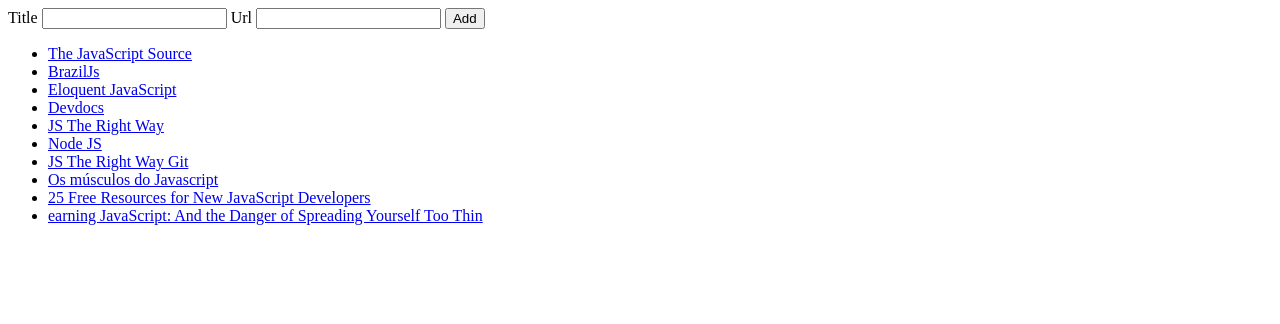
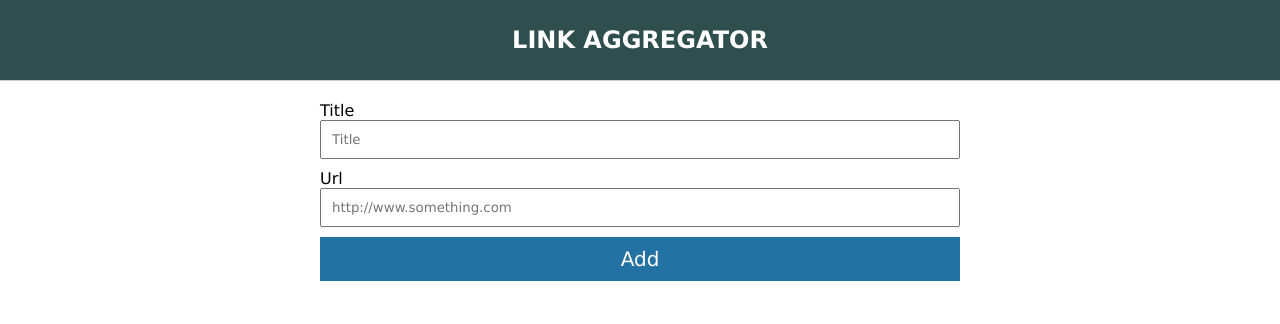
Before and after one commit to fcarlosdev/node-js-study, a website: page page_genarator/templates/template.html in a window 1280 px wide. Drawn offline with Linux system fonts and the light colour scheme.

Commit message:
Refactoring the code and improve the app

```diff
--- a/page_genarator/templates/main.css
+++ b/page_genarator/templates/main.css
@@ -1,4 +1,81 @@
+* {
+  padding: 0;
+  margin: 0;
+  font-family: Verdana, Geneva, Tahoma, sans-serif;
+}
+
+a {
+  color: #000;
+  text-decoration: none;
+}
+
+
+.head {
+  height: 80px;
+  color: #fff;
+  display: flex;
+  align-items: center;
+  background-color:darkslategray;
+  justify-content: center;
+  border-bottom: 1px solid #ccc;
+  margin-bottom: 20px;
+}
+
+.head h2 {
+  text-transform: uppercase;
+}
+
 form {
+  min-height: 180px;
+}
+
+.fields {
+  width: 50%;
+  height: 150px;
   display: flex;
+  margin: 0 auto;
   flex-direction: column;
 }
+
+input[type="text"], input[type="url"] {
+  padding: 10px;
+  margin-bottom: 10px;
+}
+
+input[type="submit"] {
+  color: #fff;
+  border: none;
+  padding: 10px;
+  font-size: 20px;
+  cursor: pointer;
+  background-color: #2471A3;
+}
+
+input[type="submit"]:hover {
+  background-color: #1F618D;
+}
+
+.container {
+  width: 50%;
+  margin: 0 auto;
+  margin-top: 20px;
+  overflow-y: auto;
+  max-height: 300px;
+  overflow-x: hidden;
+  /* border: 1px solid #ccc; */
+}
+
+ul {
+  padding: 10px;
+  list-style: none;
+}
+
+ul li {
+  display:flex;
+  padding: 4px;
+  justify-content: space-between;
+}
+
+ul li:hover {
+  background-color: burlywood;
+}
--- a/page_genarator/templates/template.html
+++ b/page_genarator/templates/template.html
@@ -2,54 +2,34 @@
 <html lang="en">
 <head>
   <meta charset="UTF-8">
-  <meta name="viewport" content="width=device-width, initial-scale=1.0">
+  <meta name="viewport" content="width=device-width
+ initial-scale=1.0">
   <meta http-equiv="X-UA-Compatible" content="ie=edge">
   <title>Document</title>
-  <!-- <link rel="stylesheet" href="/main.css"> -->
+  <link rel="stylesheet" href="/main.css">
 </head>
 <body>
+  <div class="head">
+    <h2>Link Aggregator</h2>
+  </div>
   <form action="/" method="post">
     <div class="fields">
       <label for="title">Title</label>
-      <input type="text" name="title" id="title">
+      <input type="text" name="title" id="title" placeholder="Title">
       <label for="url">Url</label>
-      <input type="text" name="url" id="url">
+      <input type="url" name="url" id="url" placeholder="http://www.something.com">
       <input type="submit" value="Add">
     </div>
   </form>
   <div class="container">
     <ul>
-      <li>
-        <a href ="https://javascriptsource.com/">The JavaScript Source</a>
-      </li>
-      <li>
-        <a href ="https://braziljs.org/">BrazilJs</a>
-      </li>
-      <li>
-        <a href ="http://eloquentjavascript.net/">Eloquent JavaScript</a>
-      </li>
-      <li>
-        <a href ="http://devdocs.io/">Devdocs</a>
-      </li>
-      <li>
-        <a href ="http://jstherightway.org/">JS The Right Way</a>
-      </li>
-      <li>
-        <a href ="https://www.youtube.com/channel/UC07JWf9A0B1scApbS1Te7Ww">Node JS</a>
-      </li>
-      <li>
-        <a href ="https://github.com/braziljs/js-the-right-way">JS The Right Way Git</a>
-      </li>
-      <li>
-        <a href ="https://medium.com/@milfont/os-m%C3%BAsculos-do-javascript-be2b721851b7#.trxwaong6">Os músculos do Javascript</a>
-      </li>
-      <li>
-        <a href ="https://medium.freecodecamp.com/25-free-resources-for-new-javascript-developers-11342cf1f4df#.78znq5hoj">25 Free Resources for New JavaScript Developers</a>
-      </li>
-      <li>
-        <a href ="https://medium.com/@kevininaniche/learning-javascript-and-the-danger-of-spreading-yourself-too-thin-4617384e7ea4#.d0jm4y3t0">earning JavaScript: And the Danger of Spreading Yourself Too Thin</a>
-      </li>
     </ul>
   </div>
+  <script>
+    function remove() {
+      let itemToRemove = event.target.parentElement;
+      itemToRemove.parentNode.removeChild(itemToRemove)
+    }
+  </script>
 </body>
 </html>
```
Also changed, not shown: page_genarator/index.js (+62 -32 lines), page_genarator/templates/favicon.ico (added).
